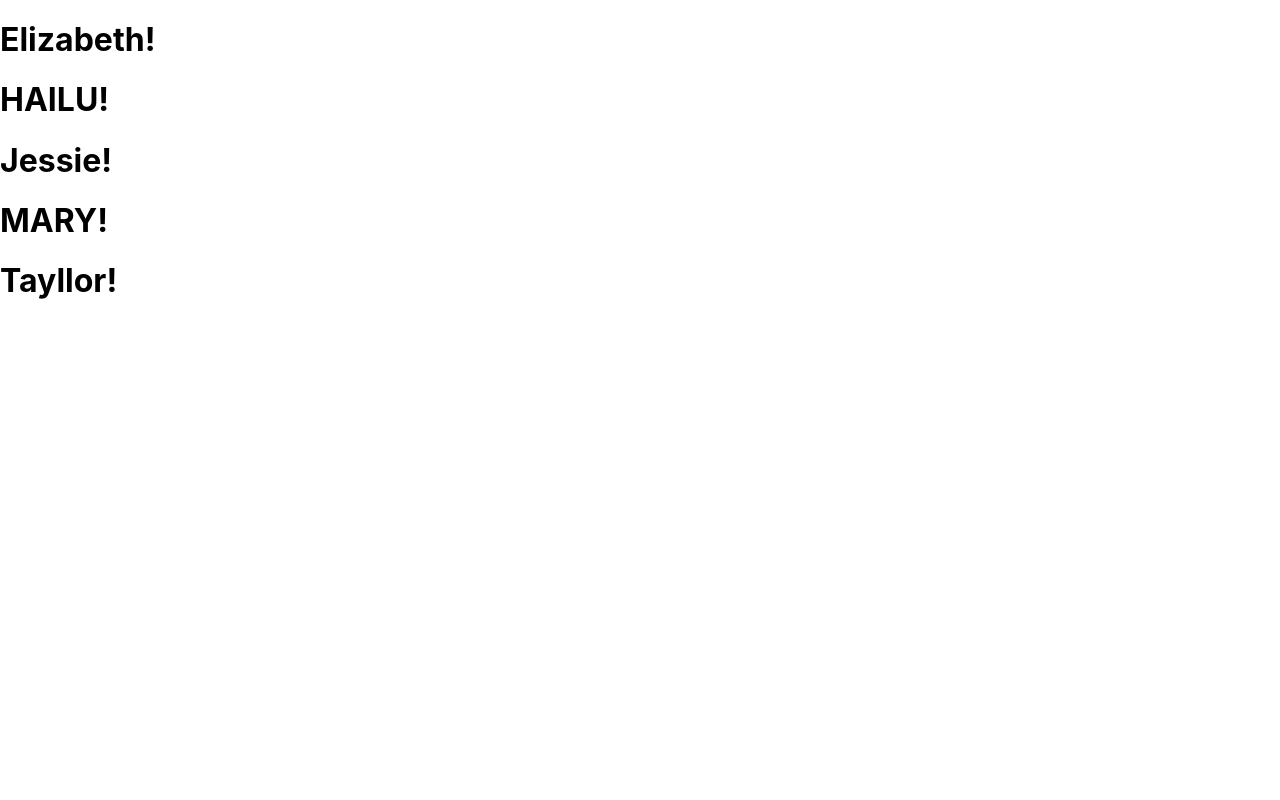
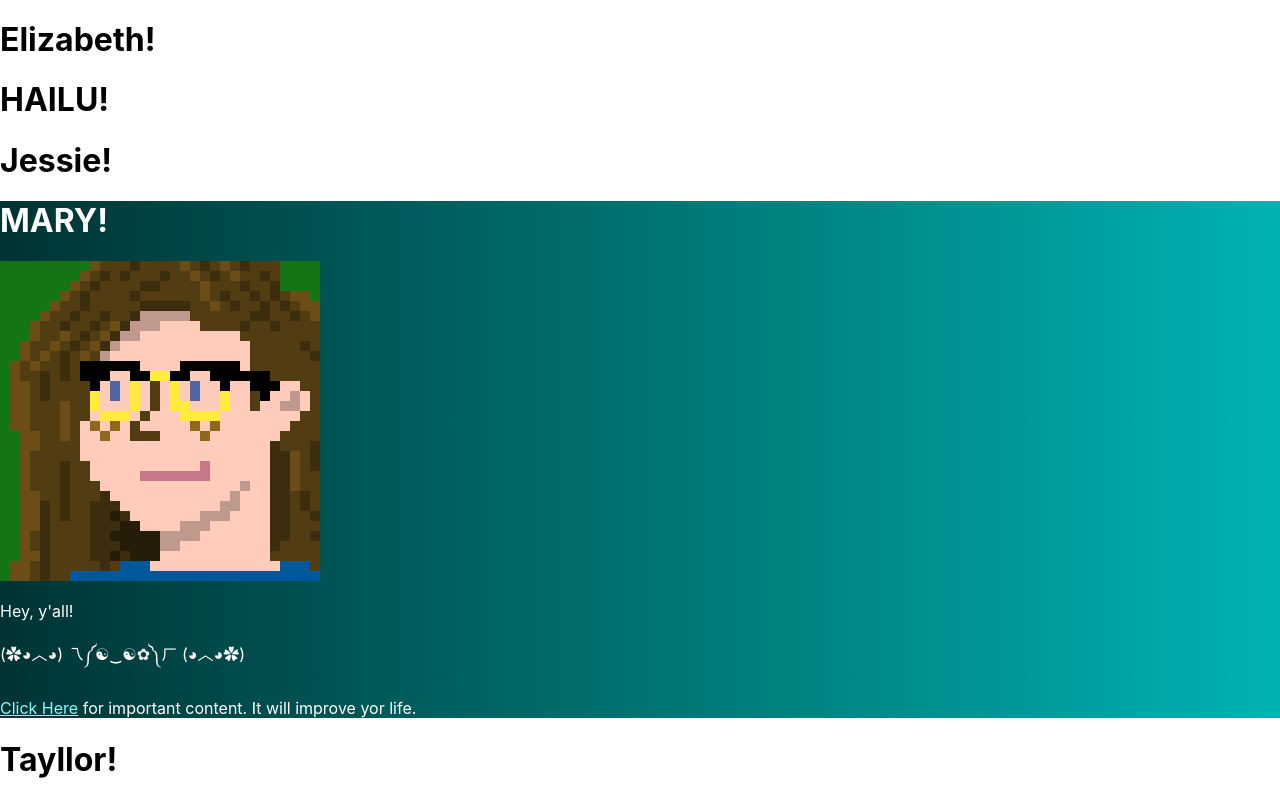
Before and after one commit to polishponcho/codeolis-webpage, a React (Create React App) app: page / in a window 1280 px wide. Shown: the part 1104-1904 px from the top of the page. Before the commit the page ends 1426 px from the top, so only its background shows below. Built offline with nearby package versions, Linux system fonts and the light colour scheme.

Commit message:
Updated Mary A's Section

```diff
--- a/src/codeolis/Mary.js
+++ b/src/codeolis/Mary.js
@@ -1,10 +1,18 @@
 import React from 'react';
 import '../App.css';
+import MarmsPic from './MARMS.png';
+
 
 function Mary() {
   return (
     <>
-      <h1>MARY!</h1>
+      <div style={{background: 'linear-gradient(90deg, #003333, #00b3b3)', color: 'white'}}>
+      <h1 >MARY!</h1>
+      <img src={MarmsPic} alt="MARMS"></img>
+      <p>Hey, y'all!</p>
+      <p>(✿◕︿◕) 乁༼☯‿☯✿༽ㄏ (◕︿◕✿)</p>
+      <p><a style={{color: '#80ffff'}} href="https://www.youtube.com/watch?v=KGBv8oT5lwk">Click Here</a> for important content. It will improve yor life.</p>
+      </div>
     </>
   );
 }
```
Also changed, not shown: src/codeolis/MARMS.png (added).
